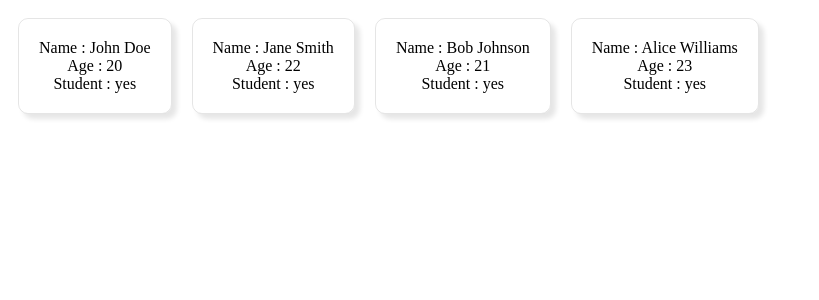
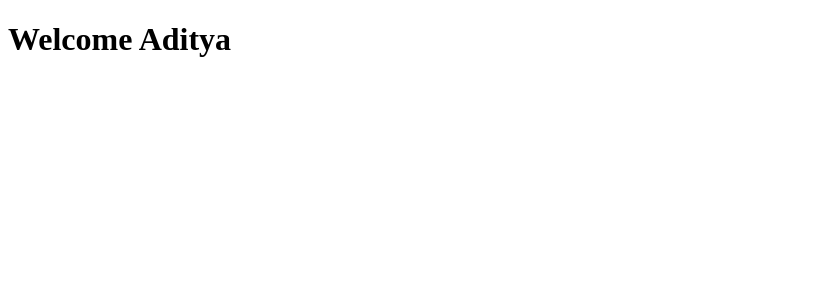
Before and after one commit to adityaasikarwarr/REACT, a React (Vite) app in the folder my-react-app/: page / in a window 1280 px wide. Shown: the top 300 px of the page, without its empty margins (0-819 px from the left). Built offline with nearby package versions, Linux system fonts and the light colour scheme.

Commit message:
conditionla rendring

```diff
--- a/my-react-app/src/App.jsx
+++ b/my-react-app/src/App.jsx
@@ -1,11 +1,8 @@
-import Student from "./student.jsx";
+import UserGreeting from './userGreeting.jsx';
 function App() {
   return (
     <div>
-      <Student name="John Doe" age={20} isStudent={true} />
-      <Student name="Jane Smith" age={22} isStudent={true} />
-      <Student name="Bob Johnson" age={21} isStudent={true} />
-      <Student name="Alice Williams" age={23} isStudent={true} />
+     <UserGreeting isLoggedIn={true} username = "Aditya"/>
     </div>
   );
 }
--- /dev/null
+++ b/my-react-app/src/userGreeting.jsx
@@ -0,0 +1,7 @@
+function UserGreeting(props) {
+   if (props.isLoggedIn){
+       return <h1>Welcome {props.username}</h1>
+   }
+
+}
+export default UserGreeting;
```
